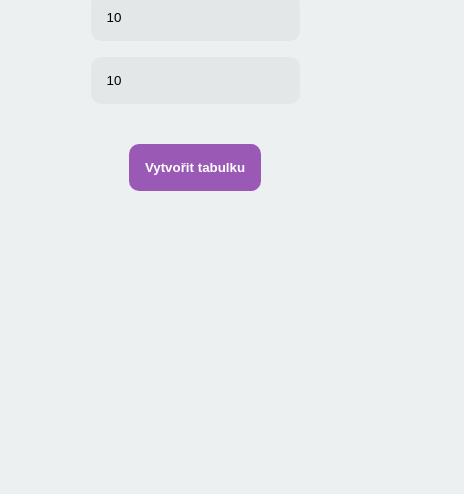
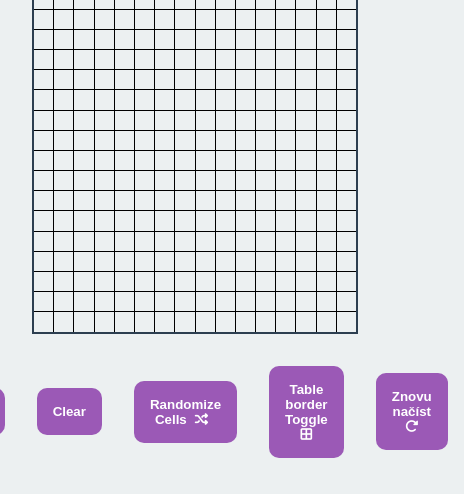
Before and after one commit to MichalVystrk/game-of-life, a plain HTML site: page index.html in a window 390 px wide. Shown: the part 382-876 px from the top of the page, 464 px wide, since content can reach past the window. Drawn offline with Linux system fonts and the light colour scheme.

Commit message:
Add files via upload

```diff
--- a/index.html
+++ b/index.html
@@ -15,8 +15,8 @@
     <div id="atributy">
         <h1>Zadejte počet sloupců a řádků</h1>
         <h2 id="alerter"></h2>
-        <input type="number" id="sloupce" placeholder="Zadejte počet sloupců" value=10>
-        <input type="number" id="radky" placeholder="Zadejte počet řádků" value=10>
+        <input type="number" id="sloupce" placeholder="Zadejte počet sloupců">
+        <input type="number" id="radky" placeholder="Zadejte počet řádků">
     </div>
     <button id="vytvorit">Vytvořit tabulku</button>
 
@@ -29,6 +29,7 @@
         <button class=tableButtons id="clear">Clear</button>
         <button class="tableButtons" id="random">Randomize Cells<i class="fa-solid fa-shuffle"></i></button>
         <button class=tableButtons id="borderTog">Table border Toggle <i id="buttonIcon" class="fa-solid fa-border-all"></i></button>
+        <button class=tableButtons id="znovuNacist">Znovu načíst <i class="fa-solid fa-rotate-right"></i></button>
     </div>
 </body>
 
--- a/script.js
+++ b/script.js
@@ -1,9 +1,29 @@
-let sloupce = 20,
-    radky = 20,
+let sloupce = 0,
+    radky = 0,
     časovač = 200  ,
     hrajeSe = false,
     tabulka = Array(radky),
     dalsiTabulka = Array(radky);
+
+let sirka = window.innerWidth;
+let vyska = window.innerHeight;
+
+
+function prepocetVelikostiTabulky() {
+    sirka = window.innerWidth;
+    vyska = window.innerHeight;
+    sloupce = Math.round(sirka/25)
+    radky = Math.round(vyska/50)
+    vytvorTabulku();
+    console.log('prepocetVelikostiTabulky');
+    console.log(sirka, vyska);
+    console.log(sloupce, radky);
+}
+
+function ZnovuNacist() {
+    prepocetVelikostiTabulky();
+    stopPlaying();
+}
 
 function vsechnyMrtve() {
     for (let r = 0; r < radky; r++) {
@@ -15,7 +35,6 @@ function vsechnyMrtve() {
 }
 
 function vytvorTabulku() {
-    aktualizaceHodnot();
     vytvoritSeznam();
     let tabulka = document.querySelector("#tabulka");
     tabulka.innerHTML = "";
@@ -51,14 +70,18 @@ function aktualizaceHodnot() {
     radky = Number(document.querySelector("#radky").value);
     tabulka = Array(radky);
     dalsiTabulka = Array(radky);
+    vytvorTabulku();
+    console.log(sloupce, radky);
+    console.log('aktualizaceHodnot', `${sloupce}, ${radky}`);
 }
 
 function enterPress(event) {
     if (event.key === "Enter") {
+        aktualizaceHodnot()
         vytvorTabulku();
+
     }
 }
-
 
 function buttonDisable() {
     const table = document.querySelector("#tabulka");
@@ -92,7 +115,14 @@ function clear() {
     vsechnyMrtve()
     buttonDisable()
 }
+function startPlaying() {
+    hrajeSe = setInterval(computeNextGen, časovač);
+}
 
+function stopPlaying() {
+    clearInterval(hrajeSe);
+    hrajeSe = false;
+}
 function startToggle() {
     let start = document.querySelector("#start");
     if (start.innerHTML === "Start") {
@@ -101,10 +131,9 @@ function startToggle() {
         start.innerHTML = "Start";
     }
     if (hrajeSe) {
-        clearInterval(hrajeSe);
-        hrajeSe = false;
+        stopPlaying();
     } else {
-        hrajeSe = setInterval(computeNextGen, časovač);
+        startPlaying();
     }
 }
 
@@ -235,9 +264,12 @@ function copyAndResetGrid() {
     }
 };
 
+
 document.addEventListener("DOMContentLoaded", () => {
+    prepocetVelikostiTabulky();
     buttonDisable();
-    document.querySelector("#vytvorit").onclick = vytvorTabulku;
+    document.querySelector("#vytvorit").onclick = aktualizaceHodnot;
+    document.querySelector("#znovuNacist").onclick = ZnovuNacist;
     document.addEventListener('keydown', enterPress);
     document.querySelector("#clear").onclick = clear;
     document.querySelector("#start").onclick = startToggle;
```
